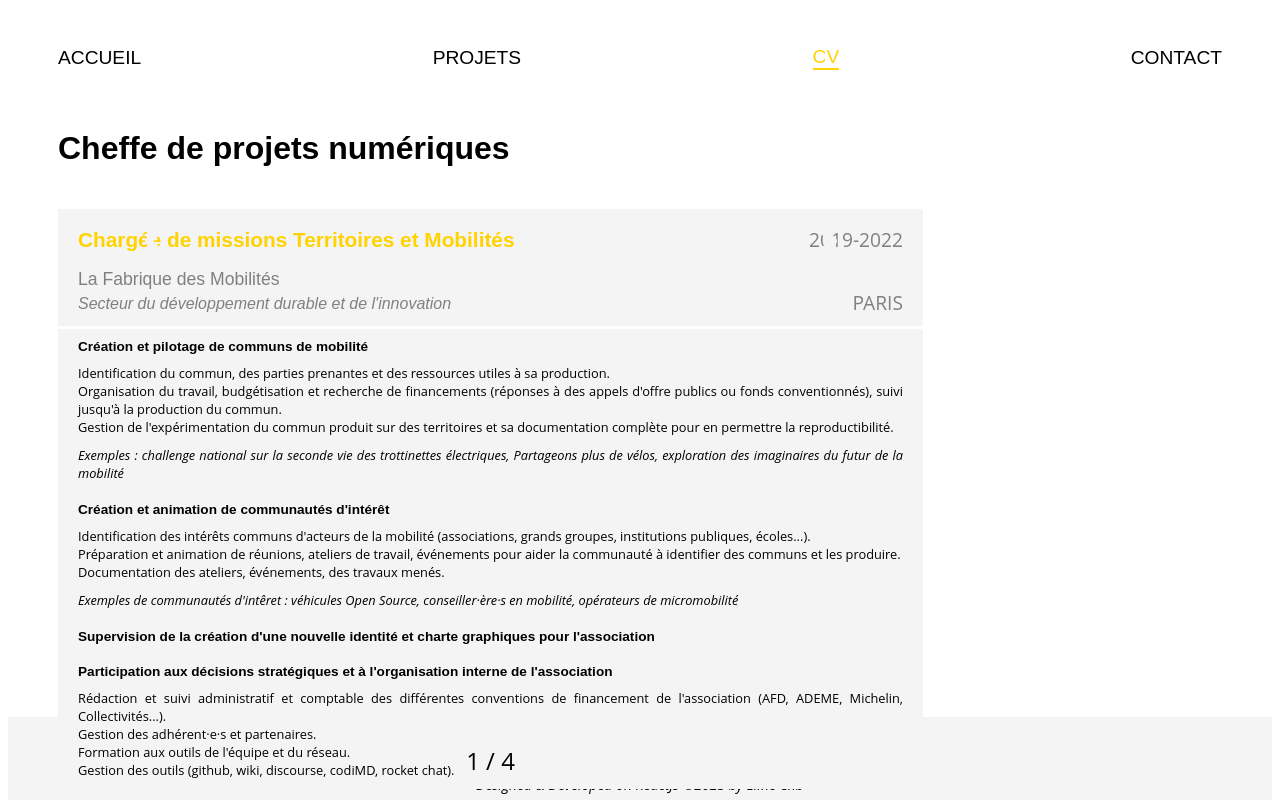
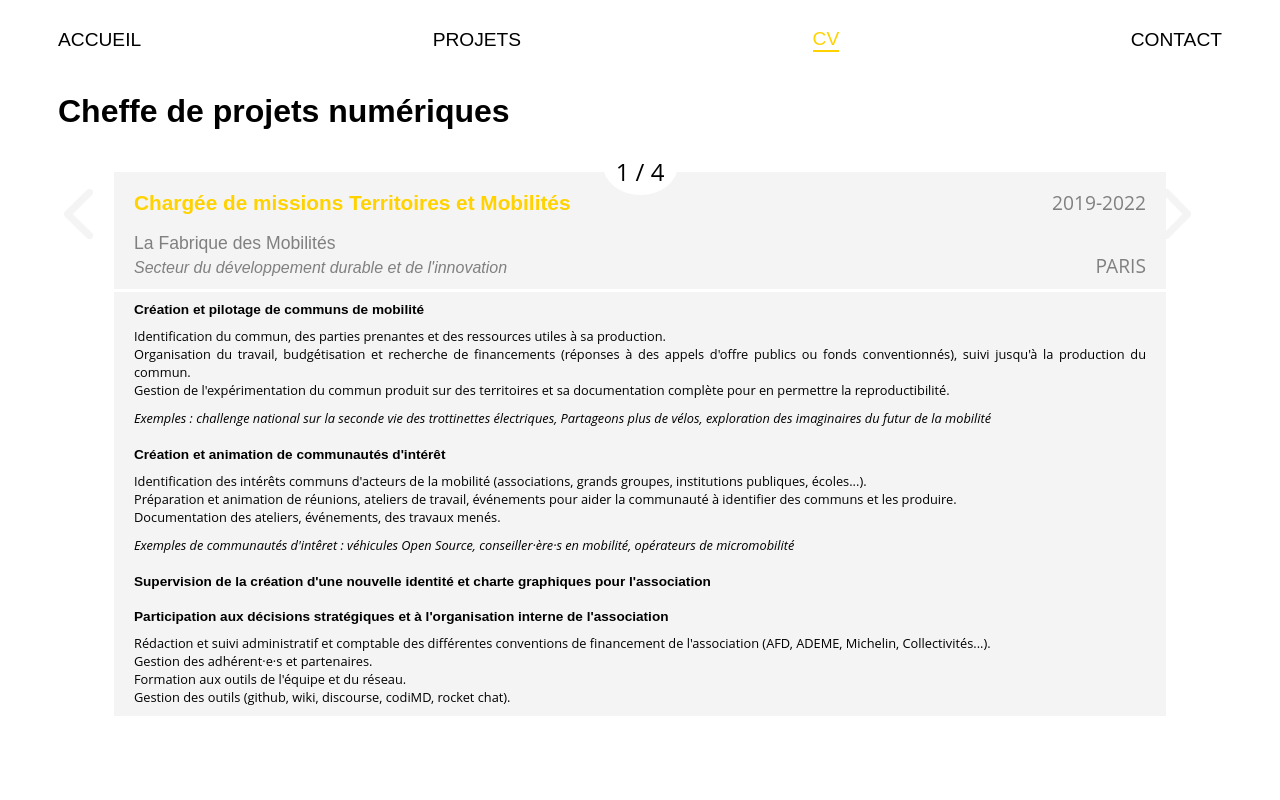
Before and after one commit to Eline31/portfolio, a React (Create React App) app: page /curriculumvitae in a window 1280 px wide. Shown: the top 800 px of the page. Built offline with nearby package versions, Linux system fonts and the light colour scheme; a web font is replaced by a local one.

Commit message:
Simplification carrousel

```diff
--- a/src/Components/Carrousel/Carrousel.jsx
+++ b/src/Components/Carrousel/Carrousel.jsx
@@ -1,7 +1,5 @@
 import Experience from "../Experience-Card/Experience-Card.jsx"
 import experiences from "../../Data/experiences.json"
-// import arrowleft from "../../Assets/arrow_left.png"
-// import arrowright from "../../Assets/arrow_right.png"
 import chevronleft from "../../Assets/chevronleft.png"
 import chevronright from "../../Assets/chevronright.png"
 import { useState } from "react"
@@ -43,23 +41,24 @@ export default function Carrousel() {
           <Loader />
         </div>
       ) : (
+        // <div className="Carrousel-wrapper">
+        //   {experiences.map((experience, index) => {
+        //     return (
+        //       <div
+        //         className={
+        //           index === current
+        //             ? "Xperience Xperience__active"
+        //             : "Xperience"
+        //         }
+        //       >
+        //         <Experience
+        //           experience={experience}
+        //           key={`Xperience-${index}`}
+        //         />
+        //       </div>
+        //     )
+        //   })}
         <div className="Carrousel-wrapper">
-          {experiences.map((experience, index) => {
-            return (
-              <div
-                className={
-                  index === current
-                    ? "Xperience Xperience__active"
-                    : "Xperience"
-                }
-              >
-                <Experience
-                  experience={experience}
-                  key={`Xperience-${index}`}
-                />
-              </div>
-            )
-          })}
           <div className="Arrows">
             <button alt="Expérience précédente" onClick={prevSlide}>
               <img
@@ -76,9 +75,29 @@ export default function Carrousel() {
               />
             </button>
           </div>
-          <p className="count">
-            {current + 1} / {experiences.length}
-          </p>
+          <>
+            {experiences.map((experience, index) => {
+              return (
+                <div
+                  className={
+                    index === current
+                      ? "Xperience Xperience__active"
+                      : "Xperience"
+                  }
+                >
+                  <Experience
+                    experience={experience}
+                    key={`Xperience-${index}`}
+                  />
+                </div>
+              )
+            })}
+          </>
+          <div className="count-container">
+            <p className="count">
+              {current + 1} / {experiences.length}
+            </p>
+          </div>
         </div>
       )}
     </>
--- a/src/Components/Carrousel/Carrousel.scss
+++ b/src/Components/Carrousel/Carrousel.scss
@@ -1,13 +1,28 @@
+@import "../../Utils/style/GlobalStyle.scss";
+
 .Carrousel-wrapper {
-  width: 865px;
   display: flex;
-  justify-content: center;
-  height: 100%;
+  flex-direction: column;
+  justify-content: space-between;
+  height: 850px;
+  width: 100%;
+  align-items: center;
+  margin: 0px 50px;
+  // overflow: hidden;
   .Xperience {
+    // background-color: $secondary-color;
+    // display: flex;
+    // flex-direction: column;
+    // margin: 20px 50px;
+    // height: 100%;
+    // width: 865px;
+    // width: 100%;
     transition: all 600ms ease-in-out;
     transform: scale(0.92);
     opacity: 0;
     position: absolute;
+    height: 100%;
+    width: 90%;
     &__active {
       transform: scale(1);
       opacity: 1;
@@ -23,11 +38,12 @@
   }
   .Arrows {
     display: flex;
-    width: 55%;
-    top: 215px;
-    align-self: flex-start;
+    width: 89%;
+    top: 188px;
+    left: 58px;
     position: absolute;
     justify-content: space-between;
+    z-index: 2;
     button {
       background: none;
       border: none;
@@ -43,13 +59,24 @@
       }
     }
   }
-  .count {
-    align-self: flex-end;
-    color: black;
-    font-size: 24px;
-    margin: 20px auto;
-    position: absolute;
-    width: 100%;
-    text-align: center;
+  .count-container {
+    z-index: 2;
+    position: relative;
+    top: -17px;
+    background-color: white;
+    height: 60px;
+    width: 75px;
+    border-radius: 50%;
+    .count {
+      color: black;
+      font-size: 24px;
+      margin: 20px auto;
+      text-align: center;
+    }
+  }
+  @media only screen and (max-width: 768px) {
+    .count-container {
+      display: none;
+    }
   }
 }
--- a/src/Components/Experience-Card/Experience-Card.jsx
+++ b/src/Components/Experience-Card/Experience-Card.jsx
@@ -23,7 +23,7 @@ export default function Experience({ experience }) {
   })
 
   return (
-    <div className="card-wrapper">
+    <div className="card-container">
       <div className="title">
         <div className="title__main">
           <h2>{experience.title}</h2>
--- a/src/Components/Experience-Card/Experience-Card.scss
+++ b/src/Components/Experience-Card/Experience-Card.scss
@@ -1,13 +1,14 @@
 @import "../../Utils/style/GlobalStyle.scss";
 
-.card-wrapper {
+.card-container {
+  margin: 20px 50px;
+  //   height: 100%;
+  //   width: 865px;
   background-color: $secondary-color;
   display: flex;
   flex-direction: column;
-  margin: 20px 50px;
-  height: 100%;
-  width: 865px;
   .title {
+    width: 100%;
     display: flex;
     justify-content: space-between;
     height: 120px;
@@ -52,26 +53,8 @@
         margin: 0px;
       }
     }
-  }
-  .content {
-    padding: 0px 20px;
-    h5 {
-      font-size: 0.85rem;
-      margin: 10px 0px;
-    }
-    &__description {
-      font-size: 0.8rem;
-      margin: 0px;
-    }
-    &__examples {
-      font-size: 0.8rem;
-      font-style: italic;
-      margin: 10px 0px;
-    }
-  }
-  @media only screen and (max-width: 768px) {
-    margin: 10px;
-    .title {
+    @media only screen and (max-width: 768px) {
+      // margin: 10px;
       max-height: none;
       height: 100%;
       padding: 0px 20px 15px 20px;
@@ -103,7 +86,27 @@
         }
       }
     }
-    .content {
+  }
+
+  .content {
+    width: 100%;
+    padding: 0px 20px;
+    height: 100%;
+    h5 {
+      font-size: 0.85rem;
+      margin: 10px 0px;
+    }
+    &__description {
+      font-size: 0.8rem;
+      margin: 0px;
+    }
+    &__examples {
+      font-size: 0.8rem;
+      font-style: italic;
+      margin: 10px 0px;
+    }
+    @media only screen and (max-width: 768px) {
+      // margin: 10px;
       h5 {
         font-size: 0.8rem;
       }
--- a/src/Pages/CV/CV.scss
+++ b/src/Pages/CV/CV.scss
@@ -1,12 +1,20 @@
 .cv-wrapper {
   margin: 0px 50px;
-  height: 100%;
+  display: flex;
+  flex-direction: column;
+  // width: 100%;
+  // height: 100%;
+  h1 {
+    display: block;
+  }
   .contentContainer {
     display: flex;
     flex-direction: row;
     flex-wrap: wrap;
-    width: 100%;
-    height: 100%;
+    height: 850px;
+    // margin: 20px 50px;
+    // width: 100%;
+    // height: 100%;
     .diplomas {
       width: 300px;
       height: 300px;
--- a/src/Utils/style/GlobalStyle.scss
+++ b/src/Utils/style/GlobalStyle.scss
@@ -14,6 +14,7 @@ body {
     flex-direction: column;
     justify-content: space-between;
     height: 100vh;
+    width: 100%;
   }
 }
 
```
